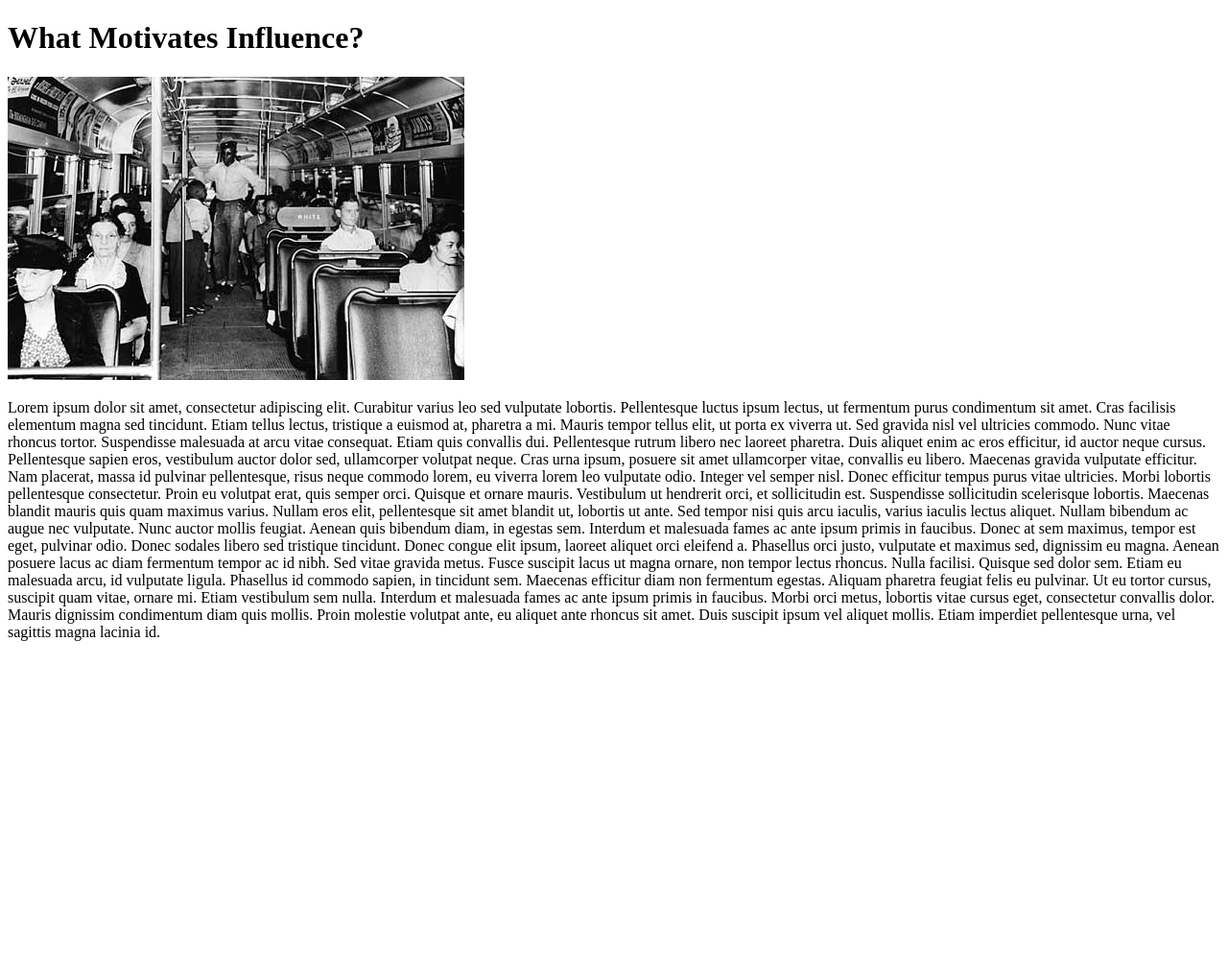
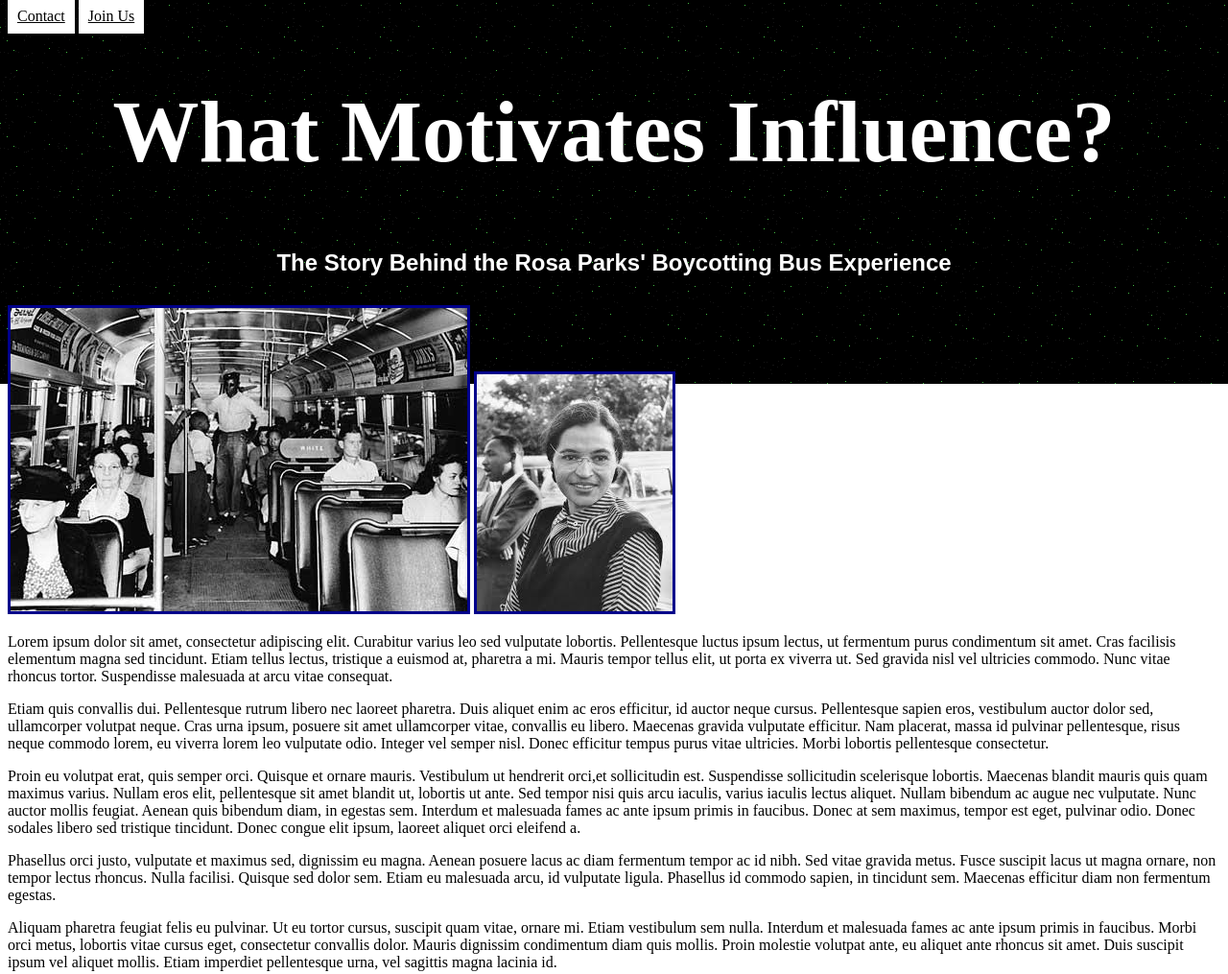
Before and after one commit to cherrclark/client-blog, a plain HTML site: page index.html in a window 1280 px wide. Shown: the whole page at 96% size. Before the commit the page ends 800 px from the top, so only its background shows below. Drawn offline with Linux system fonts and the light colour scheme.

Commit message:
updated blog for a buttons

```diff
--- a/index.html
+++ b/index.html
@@ -1,30 +1,39 @@
 <!DOCTYPE html>
 <html>
-<head>
-        <title>
-            Rosa Parks Boycotting
-        </title>
-    <style>
+   <head>
 
-    </style>
+   </head>
+   <body>
+      <header class="nav">
+         <a href="default.asp">Contact</a>
+         <a href="about.asp">Join Us</a>
+      </header>
 
-    <body>
         <h1>What Motivates Influence?</h1>
+        <h2>The Story Behind the Rosa Parks' Boycotting Bus Experience </h2>
         <img src="images/blackbusboycottphoto.jpg">
+        <img src="images/rosa.jpg">
+        <link rel="stylesheet" type="text/css" href="styles.css">
         <p>
-                Lorem ipsum dolor sit amet, consectetur adipiscing elit. Curabitur varius leo sed vulputate lobortis. Pellentesque luctus ipsum lectus, ut fermentum purus condimentum sit amet. Cras facilisis elementum magna sed tincidunt. Etiam tellus lectus, tristique a euismod at, pharetra a mi. Mauris tempor tellus elit, ut porta ex viverra ut. Sed gravida nisl vel ultricies commodo. Nunc vitae rhoncus tortor. Suspendisse malesuada at arcu vitae consequat.
+                Lorem ipsum dolor sit amet, consectetur adipiscing elit. Curabitur varius leo sed vulputate lobortis. Pellentesque luctus ipsum lectus, ut fermentum purus condimentum sit amet. Cras facilisis elementum magna sed tincidunt. Etiam tellus lectus, tristique a euismod at, pharetra a mi. Mauris tempor tellus elit, ut porta ex viverra ut. Sed gravida nisl vel ultricies commodo. Nunc vitae rhoncus tortor. Suspendisse malesuada at arcu vitae consequat.</p>
 
-                Etiam quis convallis dui. Pellentesque rutrum libero nec laoreet pharetra. Duis aliquet enim ac eros efficitur, id auctor neque cursus. Pellentesque sapien eros, vestibulum auctor dolor sed, ullamcorper volutpat neque. Cras urna ipsum, posuere sit amet ullamcorper vitae, convallis eu libero. Maecenas gravida vulputate efficitur. Nam placerat, massa id pulvinar pellentesque, risus neque commodo lorem, eu viverra lorem leo vulputate odio. Integer vel semper nisl. Donec efficitur tempus purus vitae ultricies. Morbi lobortis pellentesque consectetur.
 
-                Proin eu volutpat erat, quis semper orci. Quisque et ornare mauris. Vestibulum ut hendrerit orci, et sollicitudin est. Suspendisse sollicitudin scelerisque lobortis. Maecenas blandit mauris quis quam maximus varius. Nullam eros elit, pellentesque sit amet blandit ut, lobortis ut ante. Sed tempor nisi quis arcu iaculis, varius iaculis lectus aliquet. Nullam bibendum ac augue nec vulputate. Nunc auctor mollis feugiat. Aenean quis bibendum diam, in egestas sem. Interdum et malesuada fames ac ante ipsum primis in faucibus. Donec at sem maximus, tempor est eget, pulvinar odio. Donec sodales libero sed tristique tincidunt. Donec congue elit ipsum, laoreet aliquet orci eleifend a.
+         <p>
+            Etiam quis convallis dui. Pellentesque rutrum libero nec laoreet pharetra. Duis aliquet enim ac eros efficitur, id auctor neque cursus. Pellentesque sapien eros, vestibulum auctor dolor sed, ullamcorper volutpat neque. Cras urna ipsum, posuere sit amet ullamcorper vitae, convallis eu libero. Maecenas gravida vulputate efficitur. Nam placerat, massa id pulvinar pellentesque, risus neque commodo lorem, eu viverra lorem leo vulputate odio. Integer vel semper nisl. Donec efficitur tempus purus vitae ultricies. Morbi lobortis pellentesque consectetur.
+         </p>
 
-                Phasellus orci justo, vulputate et maximus sed, dignissim eu magna. Aenean posuere lacus ac diam fermentum tempor ac id nibh. Sed vitae gravida metus. Fusce suscipit lacus ut magna ornare, non tempor lectus rhoncus. Nulla facilisi. Quisque sed dolor sem. Etiam eu malesuada arcu, id vulputate ligula. Phasellus id commodo sapien, in tincidunt sem. Maecenas efficitur diam non fermentum egestas.
+         <p>
+            Proin eu volutpat erat, quis semper orci. Quisque et ornare mauris. Vestibulum ut hendrerit orci,et sollicitudin est. Suspendisse sollicitudin scelerisque lobortis. Maecenas blandit mauris quis quam maximus varius. Nullam eros elit, pellentesque sit amet blandit ut, lobortis ut ante. Sed tempor nisi quis arcu iaculis, varius iaculis lectus aliquet. Nullam bibendum ac augue nec vulputate. Nunc auctor mollis feugiat. Aenean quis bibendum diam, in egestas sem. Interdum et malesuada fames ac ante ipsum primis in faucibus. Donec at sem maximus, tempor est eget, pulvinar odio. Donec sodales libero sed tristique tincidunt. Donec congue elit ipsum, laoreet aliquet orci eleifend a.
+         </p>
 
-                Aliquam pharetra feugiat felis eu pulvinar. Ut eu tortor cursus, suscipit quam vitae, ornare mi. Etiam vestibulum sem nulla. Interdum et malesuada fames ac ante ipsum primis in faucibus. Morbi orci metus, lobortis vitae cursus eget, consectetur convallis dolor. Mauris dignissim condimentum diam quis mollis. Proin molestie volutpat ante, eu aliquet ante rhoncus sit amet. Duis suscipit ipsum vel aliquet mollis. Etiam imperdiet pellentesque urna, vel sagittis magna lacinia id.
-        </p>
+         <p>
+            Phasellus orci justo, vulputate et maximus sed, dignissim eu magna. Aenean posuere lacus ac diam fermentum tempor ac id nibh. Sed vitae gravida metus. Fusce suscipit lacus ut magna ornare, non tempor lectus rhoncus. Nulla facilisi. Quisque sed dolor sem. Etiam eu malesuada arcu, id vulputate ligula. Phasellus id commodo sapien, in tincidunt sem. Maecenas efficitur diam non fermentum egestas.
+         </p>
+
+         <p>
+            Aliquam pharetra feugiat felis eu pulvinar. Ut eu tortor cursus, suscipit quam vitae, ornare mi. Etiam vestibulum sem nulla. Interdum et malesuada fames ac ante ipsum primis in faucibus. Morbi orci metus, lobortis vitae cursus eget, consectetur convallis dolor. Mauris dignissim condimentum diam quis mollis. Proin molestie volutpat ante, eu aliquet ante rhoncus sit amet. Duis suscipit ipsum vel aliquet mollis. Etiam imperdiet pellentesque urna, vel sagittis magna lacinia id.
+         </p>
     </body>
 </head>
 
-
-
 </html>
--- a/styles.css
+++ b/styles.css
@@ -1 +1,55 @@
-<link href="https://fonts.googleapis.com/css?family=Libre+Baskerville&display=swap" rel="stylesheet">
+body {
+    background-image: url("images/darkness.png");
+    background-repeat: repeat-x;
+}
+
+.nav {
+    font-variant-caps: titling-caps;
+    color: white;
+    font-size: px;
+    list-style-type: none;
+
+}
+h1 {
+    color: #ffffff;
+    text-align: center;
+    font-family: Baskerville;
+    font-size: 90px;
+
+}
+h2 {
+    color: #ffffff;
+    text-align: center;
+    font-family: sans-serif;
+    padding: 10px;
+
+}
+p {
+    font-family: Big Caslon;
+
+}
+
+font-family {
+    Libre Baskerville', serif;
+}
+
+.one {
+    color: #00008b;
+
+}
+
+img {
+    border: darkblue solid 3px;
+
+}
+
+.two {
+    color: #00008b;
+
+    }
+
+a {
+    background-color: #ffffff;
+    padding: 10px;
+    color: black;
+}
```
Also changed, not shown: images/darkness.png (added), images/download.gif (added), images/rosa.jpg (added), images/stars.jpg (added).
